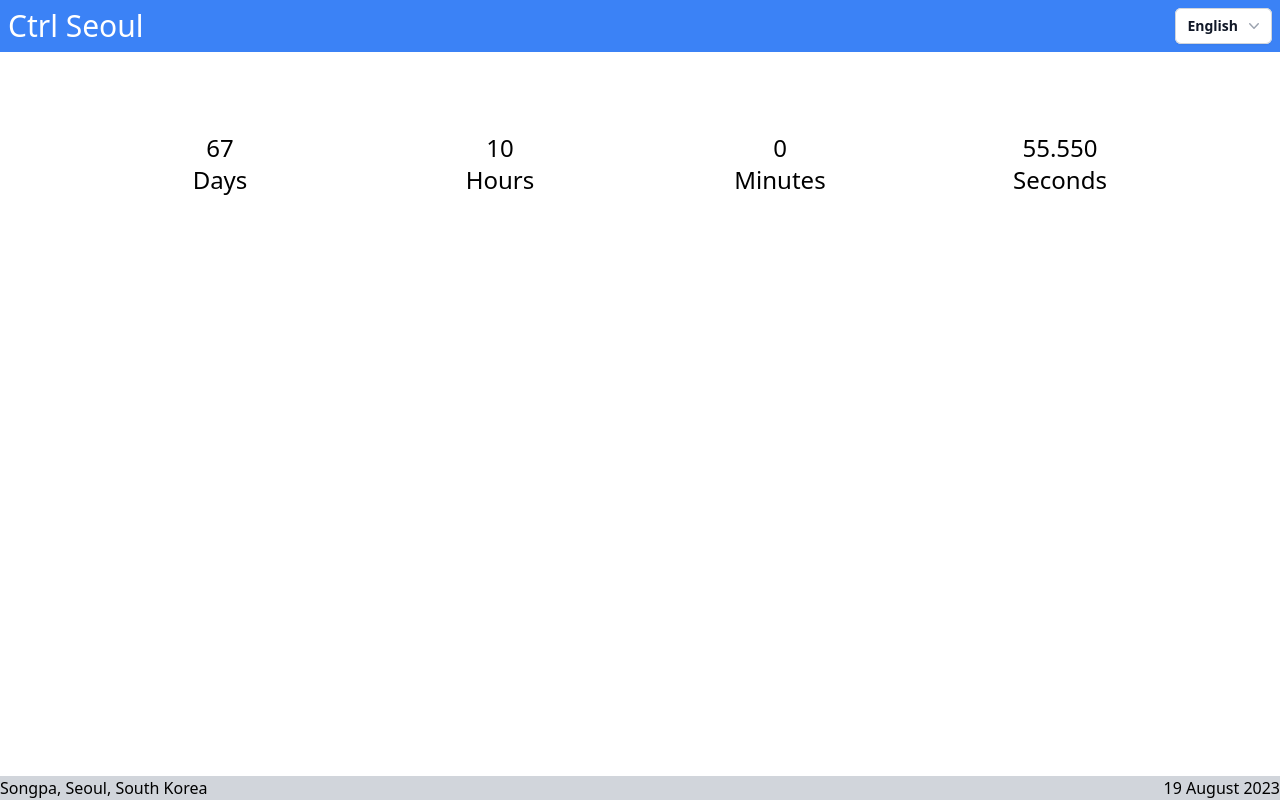
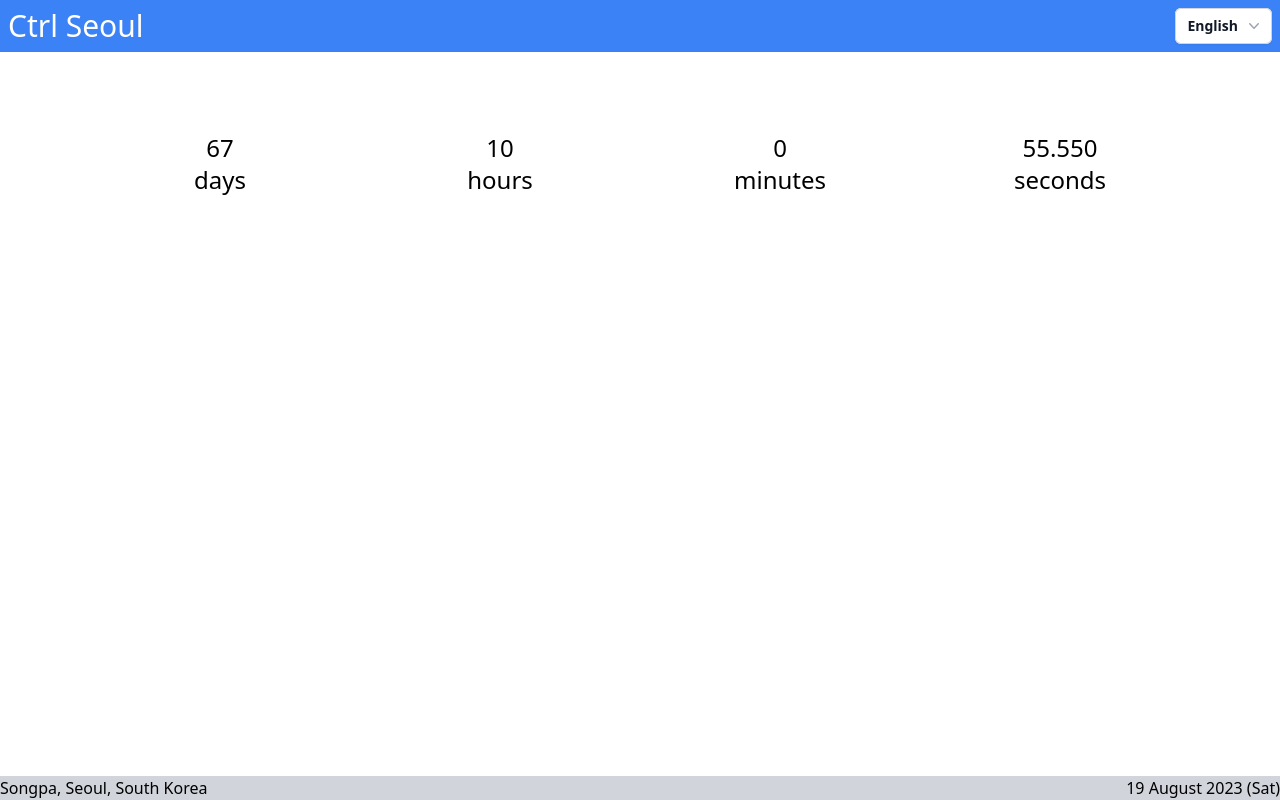
Before and after one commit to siner308/ctrl-songpa, a Next.js app: page /en in a window 1280 px wide. Built offline with nearby package versions, Linux system fonts and the light colour scheme.

Commit message:
build 오류 수정

```diff
--- a/next.config.js
+++ b/next.config.js
@@ -1,4 +1,14 @@
 /** @type {import('next').NextConfig} */
-const nextConfig = {}
+const nextConfig = {
+  async redirects() {
+    return [
+      {
+        source: '/',
+        destination: '/kr',
+        permanent: true,
+      }
+    ]
+  }
+}
 
 module.exports = nextConfig
--- a/src/components/Footer.tsx
+++ b/src/components/Footer.tsx
@@ -7,7 +7,7 @@ export default function Footer() {
   return (
     <div className={'bg-gray-300 flex justify-between'}>
       <div>{i18n.ingress.anomaly.location}</div>
-      <div>19 August 2023</div>
+      <div>{i18n.ingress.anomaly.date}</div>
     </div>
   );
 };
--- a/src/components/RootLayout.tsx
+++ b/src/components/RootLayout.tsx
@@ -1,20 +1,13 @@
 import '../app/globals.css';
-import { Inter } from 'next/font/google';
 import NavBar from '@/components/NavBar';
 import Footer from '@/components/Footer';
 
-const inter = Inter({ subsets: [ 'latin' ] });
 
-export const metadata = {
-  title: 'Create Next App',
-  description: 'Generated by create next app',
-};
+type Props = {
+  children: React.ReactNode;
+}
 
-export default function RootLayout({
-                                     children,
-                                   }: {
-  children: React.ReactNode
-}) {
+export default function RootLayout({ children }: Props) {
   return (
     <main
       style={{ height: '100vh' }}
--- a/src/components/Timer.tsx
+++ b/src/components/Timer.tsx
@@ -1,11 +1,13 @@
 import { useEffect, useState } from 'react';
+import useTranslation from '@/hooks/useTranslation';
 
 export default function Timer() {
-  const [remainTime, setRemainTime] = useState<number>(null);
+  const i18n = useTranslation();
+  const [remainTime, setRemainTime] = useState<number>(0);
 
   useEffect(() => {
     setInterval(() => {
-      setRemainTime(new Date('2023-08-19 00:00:00') - new Date());
+      setRemainTime(new Date('2023-08-19 00:00:00').getTime() - new Date().getTime());
     }, 50)
   }, [])
 
@@ -22,10 +24,10 @@ export default function Timer() {
         <div>{hour}</div>
         <div>{minute}</div>
         <div>{second}.{microsecond}</div>
-        <div>Days</div>
-        <div>Hours</div>
-        <div>Minutes</div>
-        <div>Seconds</div>
+        <div>{i18n.unit.day}</div>
+        <div>{i18n.unit.hour}</div>
+        <div>{i18n.unit.minute}</div>
+        <div>{i18n.unit.second}</div>
       </div>
     </div>
   );
--- a/src/constants/translation.ts
+++ b/src/constants/translation.ts
@@ -1,5 +1,3 @@
-type locale = 'en' | 'kr';
-
 const translation = {
     en: {
         title: 'Ctrl Seoul',
@@ -8,7 +6,14 @@ const translation = {
         ingress: {
             anomaly: {
                 location: 'Songpa, Seoul, South Korea',
+                date: '19 August 2023 (Sat)',
             }
+        },
+        unit: {
+            day: 'days',
+            hour: 'hours',
+            minute: 'minutes',
+            second: 'seconds',
         }
     },
     kr: {
@@ -18,7 +23,14 @@ const translation = {
         ingress: {
             anomaly: {
                 location: '서울 송파구',
+                date: '2023년 8월 19일 (토)',
             }
+        },
+        unit: {
+            day: '일',
+            hour: '시간',
+            minute: '분',
+            second: '초',
         }
     }
 }
--- a/src/hooks/useLocale.ts
+++ b/src/hooks/useLocale.ts
@@ -2,7 +2,16 @@ import { useRouter } from 'next/router';
 
 const useLocale = () => {
   const router = useRouter();
-  return router.query.locale;
+  const locale = router.query.locale;
+  if (typeof locale !== 'string') {
+    return 'kr';
+  }
+
+  if (!['en', 'kr'].some((l) => l === locale)) {
+    return 'kr';
+  }
+
+  return locale as 'en' | 'kr';
 };
 
 export default useLocale;
--- a/src/hooks/useTranslation.ts
+++ b/src/hooks/useTranslation.ts
@@ -3,7 +3,7 @@ import translation from '@/constants/translation';
 
 const useTranslation = () => {
   const locale = useLocale();
-  return translation[locale] ?? translation.en;
+  return translation[locale] ?? translation.kr;
 }
 
 export default useTranslation;
--- a/src/pages/index.tsx
+++ /dev/null
@@ -1,12 +0,0 @@
-import { useRouter } from 'next/router';
-
-export default function Index() {
-  const router = useRouter();
-
-  if (router.locale === 'kr') {
-    router.push('/kr');
-  } else {
-    router.push('/en');
-  }
-  return null;
-}
```
Also changed, not shown: src/pages/_app.tsx (+6 -1 lines).
